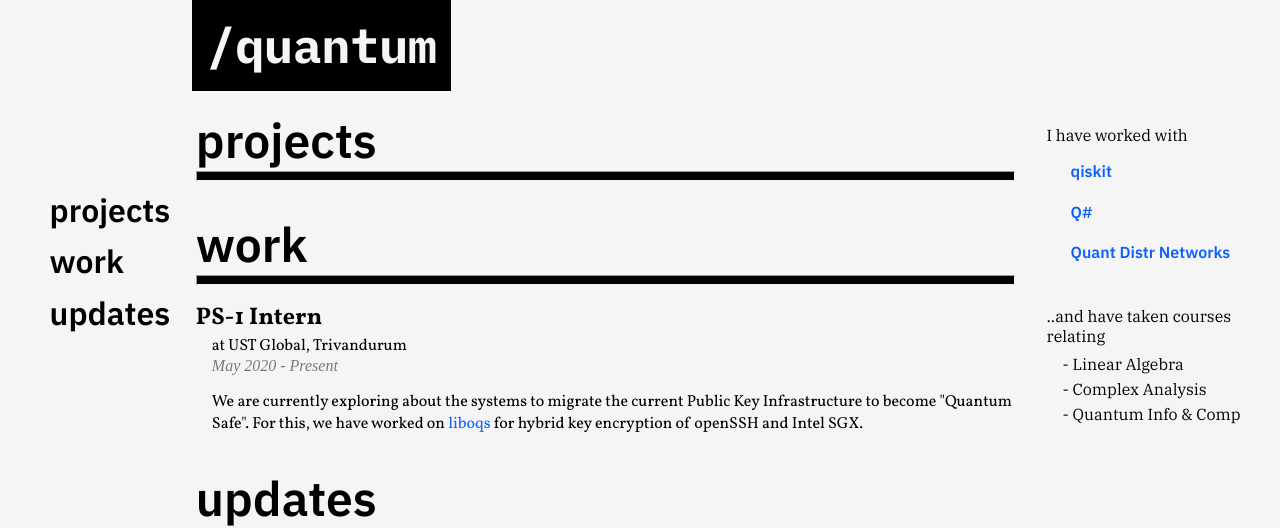
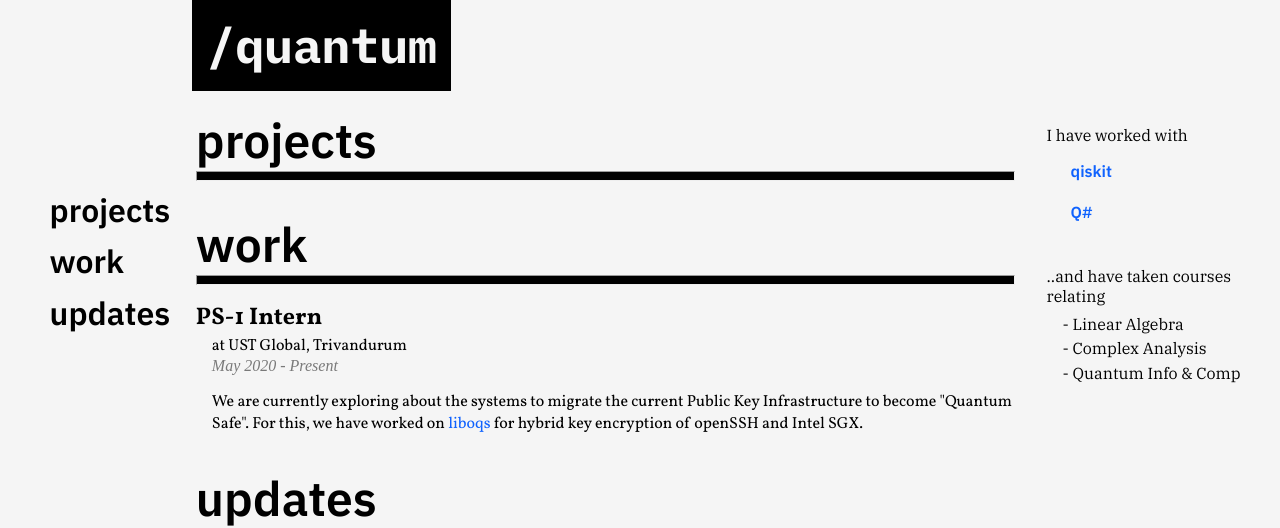
Before and after one commit to harshitgarg22/harshitgarg.in, a Flask app: page /quantum in a window 1280 px wide. Shown: the top 528 px of the page. Run offline with Flask 2, Linux system fonts and the light colour scheme.

Commit message:
Remove QDN for now

```diff
--- a/templates/quantum.html
+++ b/templates/quantum.html
@@ -68,7 +68,7 @@
                 <ul id="skills_list">
                     <li><a href="{{url_for('qiskit')}}">qiskit</a></li>
                     <li><a href="{{url_for('qsharp')}}">Q#</a></li>
-                    <li><a href="">Quant Distr Networks</a></li>
+                    <!-- <li><a href="">Quant Distr Networks</a></li> -->
                 </ul>
             </div>
             <br />
```
